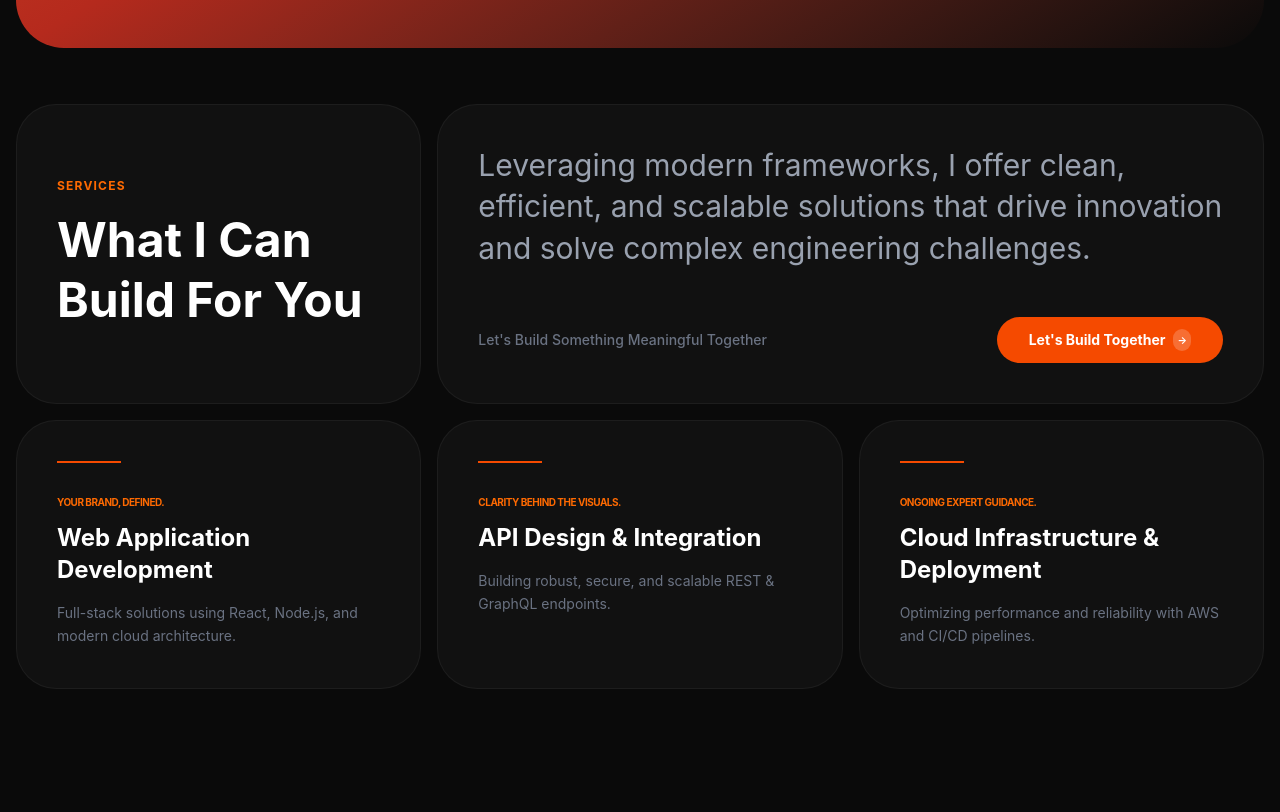
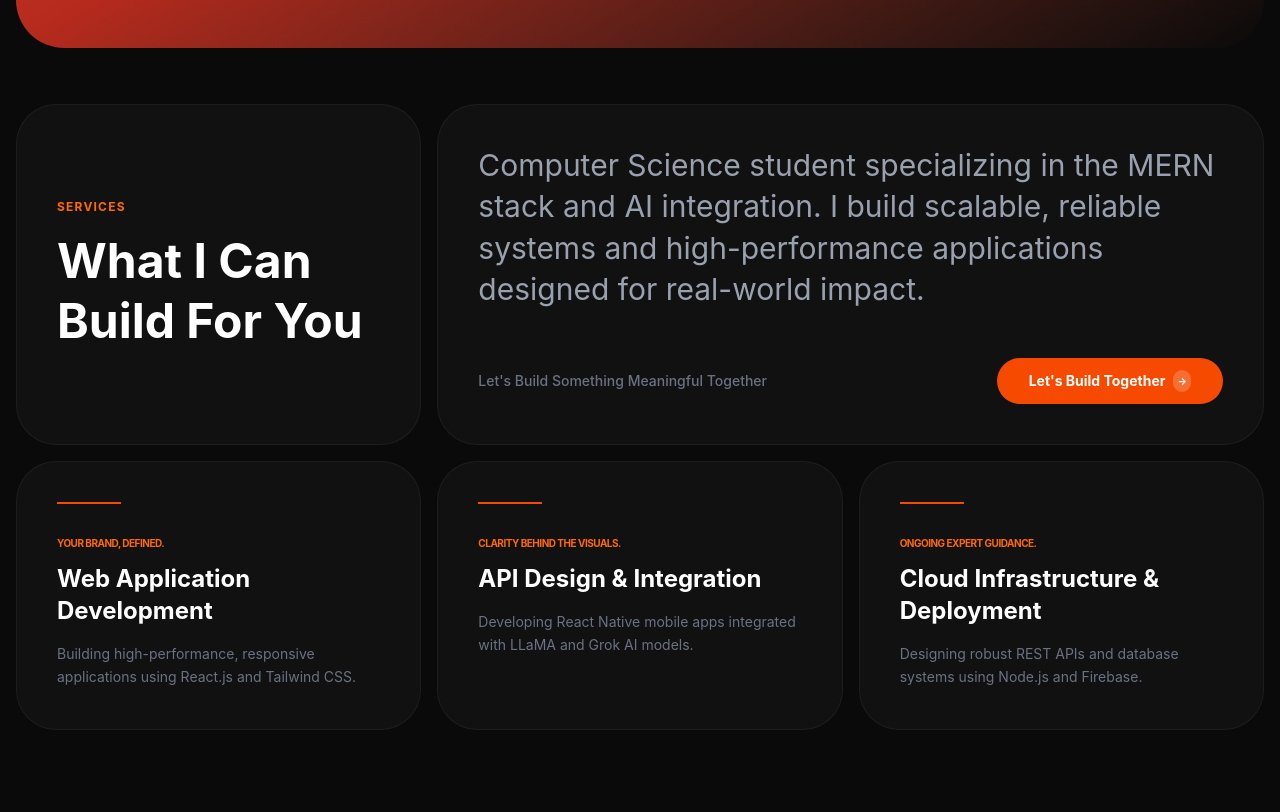
Before and after one commit to SKirushanth/Portfolio, a React (Vite) app: page / in a window 1280 px wide. Shown: the part 728-1540 px from the top of the page. Built offline with nearby package versions, Linux system fonts and the light colour scheme.

Commit message:
fixed the footer links and service content

```diff
--- a/src/components/Footer.tsx
+++ b/src/components/Footer.tsx
@@ -17,13 +17,17 @@ export default function Footer() {
           {/* Social Links & Contact */}
           <div className="flex flex-col items-center md:items-end gap-6">
             <div className="flex gap-6">
-              <a href="#" className="text-white hover:text-orange-500 transition-colors">
-                <svg width="20" height="20" viewBox="0 0 24 24" fill="currentColor"><path d="M18.901 1.153h3.68l-8.04 9.19L24 22.846h-7.406l-5.8-7.584-6.638 7.584H.474l8.6-9.83L0 1.154h7.594l5.243 6.932ZM17.61 20.644h2.039L6.486 3.24H4.298Z" /></svg>
+              <a href="https://www.instagram.com/_.sk.17_?igsh=c3c1dTV2MGxpdzhi" className="text-white hover:text-orange-500 transition-colors">
+                <svg width="20" height="20" viewBox="0 0 24 24" fill="none" stroke="currentColor" strokeWidth="2" strokeLinecap="round" strokeLinejoin="round">
+                  <rect x="3" y="3" width="18" height="18" rx="5" ry="5" />
+                  <path d="M16 11.37A4 4 0 1 1 12.63 8 4 4 0 0 1 16 11.37z" />
+                  <line x1="17.5" y1="6.5" x2="17.51" y2="6.5" />
+                </svg>
               </a>
-              <a href="#" className="text-white hover:text-orange-500 transition-colors">
+              <a href="https://github.com/SKirushanth" className="text-white hover:text-orange-500 transition-colors">
                 <svg width="20" height="20" viewBox="0 0 24 24" fill="none" stroke="currentColor" strokeWidth="2" strokeLinecap="round" strokeLinejoin="round"><path d="M15 22v-4a4.8 4.8 0 0 0-1-3.5c3 0 6-2 6-5.5.08-1.25-.27-2.48-1-3.5.28-1.15.28-2.35 0-3.5 0 0-1 0-3 1.5-2.64-.5-5.36-.5-8 0C6 2 5 2 5 2c-.3 1.15-.3 2.35 0 3.5A5.403 5.403 0 0 0 4 9c0 3.5 3 5.5 6 5.5-.39.49-.68 1.05-.85 1.65-.17.6-.22 1.23-.15 1.85v4"/><path d="M9 18c-4.51 2-5-2-7-2"/></svg>
               </a>
-              <a href="#" className="text-white hover:text-orange-500 transition-colors">
+              <a href="https://www.linkedin.com/in/kirushanth-sathiyaseelan" className="text-white hover:text-orange-500 transition-colors">
                 <svg width="20" height="20" viewBox="0 0 24 24" fill="none" stroke="currentColor" strokeWidth="2" strokeLinecap="round" strokeLinejoin="round"><path d="M16 8a6 6 0 0 1 6 6v7h-4v-7a2 2 0 0 0-2-2 2 2 0 0 0-2 2v7h-4v-7a6 6 0 0 1 6-6z"/><rect width="4" height="12" x="2" y="9"/><circle cx="4" cy="4" r="2"/></svg>
               </a>
             </div>
--- a/src/sections/Contact.tsx
+++ b/src/sections/Contact.tsx
@@ -75,7 +75,7 @@ export default function Contact() {
             <div className="flex justify-center lg:justify-start gap-3 mt-10">
               {[
                 { Icon: Linkedin, href: "https://www.linkedin.com/in/kirushanth-sathiyaseelan" },
-                { Icon: Github, href: "https://github.com/SKirushanth?tab=repositories" },
+                { Icon: Github, href: "https://github.com/SKirushanth" },
                 { Icon: MessageSquare, href: "#" },
               ].map(({ Icon, href }, i) => (
                 <a
--- a/src/sections/Hero.tsx
+++ b/src/sections/Hero.tsx
@@ -61,8 +61,8 @@ export default function Hero() {
           {[
             { num: "01", label: "Full Stack Dev" },
             { num: "02", label: "UI/UX Architecture" },
-            { num: "03", label: "System Design" },
-            { num: "04", label: "Cloud Engineering" },
+            { num: "03", label: "AI & API Integration" },
+            { num: "04", label: "Backend & Cloud Systems" },
           ].map((item) => (
             <div key={item.num} className="group">
               <span className="text-[9px] md:text-[10px] text-orange-400 font-black block mb-1">#{item.num}</span>
--- a/src/sections/Services.tsx
+++ b/src/sections/Services.tsx
@@ -1,4 +1,8 @@
 export default function Services() {
+  const scrollToContact = () => {
+    document.getElementById('contact')?.scrollIntoView({ behavior: 'smooth' });
+  };
+
   return (
     <section id="about" className="px-4 py-8 bg-[#0a0a0a]">
       {/* Top Grid: Title and Main Description */}
@@ -13,12 +17,15 @@ export default function Services() {
         {/* Big Description Card */}
         <div className="md:col-span-8 bg-[#111] p-10 rounded-[2.5rem] border border-white/5 flex flex-col justify-between">
           <p className="text-2xl md:text-3xl text-gray-400 leading-snug">
-            Leveraging modern frameworks, I offer clean, efficient, and scalable
-            solutions that drive innovation and solve complex engineering challenges.
+            Computer Science student specializing in the MERN stack and AI integration. I build scalable, reliable systems and high-performance applications designed for real-world impact.
           </p>
           <div className="mt-12 flex justify-between items-center">
             <p className="text-gray-500 text-sm font-medium">Let's Build Something Meaningful Together</p>
-            <button className="bg-orange-600 hover:bg-orange-700 transition-colors px-8 py-3 rounded-full text-sm font-bold flex items-center gap-2">
+            <button
+              type="button"
+              onClick={scrollToContact}
+              className="bg-orange-600 hover:bg-orange-700 transition-colors px-8 py-3 rounded-full text-sm font-bold flex items-center gap-2"
+            >
               Let's Build Together <span className="bg-white/20 rounded-full p-1 text-[10px]">→</span>
             </button>
           </div>
@@ -31,17 +38,17 @@ export default function Services() {
           {
             title: "Web Application Development",
             sub: "Your brand, defined.",
-            desc: "Full-stack solutions using React, Node.js, and modern cloud architecture."
+            desc: "Building high-performance, responsive applications using React.js and Tailwind CSS."
           },
           {
             title: "API Design & Integration",
             sub: "Clarity behind the visuals.",
-            desc: "Building robust, secure, and scalable REST & GraphQL endpoints."
+            desc: "Developing React Native mobile apps integrated with LLaMA and Grok AI models."
           },
           {
             title: "Cloud Infrastructure & Deployment",
             sub: "Ongoing expert guidance.",
-            desc: "Optimizing performance and reliability with AWS and CI/CD pipelines."
+            desc: "Designing robust REST APIs and database systems using Node.js and Firebase."
           }
         ].map((service, index) => (
           <div key={index} className="bg-[#111] p-10 rounded-[2.5rem] border border-white/5 hover:border-orange-500/30 transition-all group">
```
